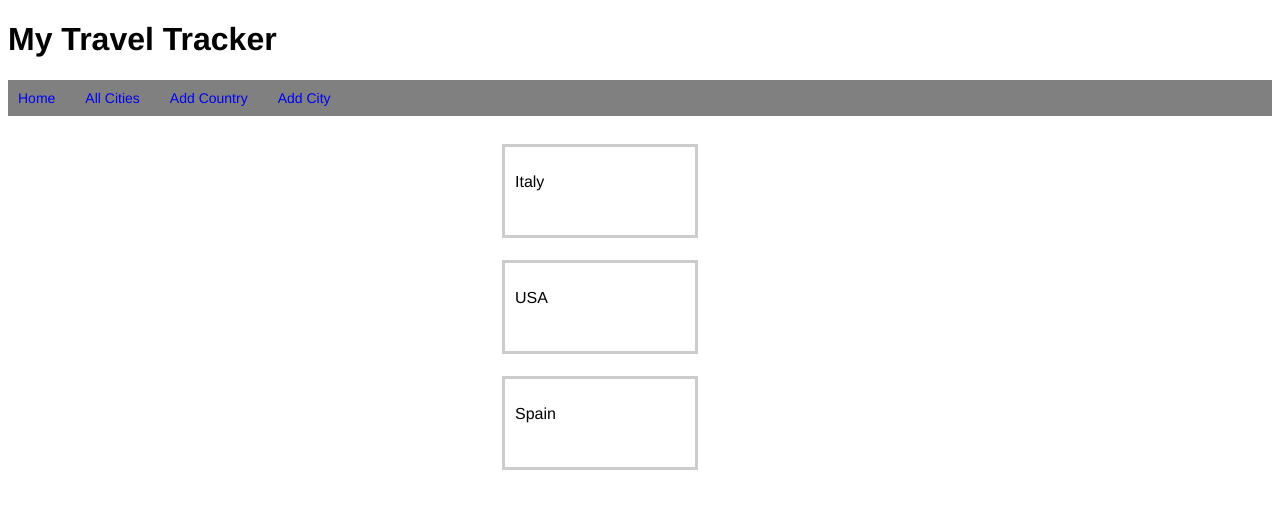
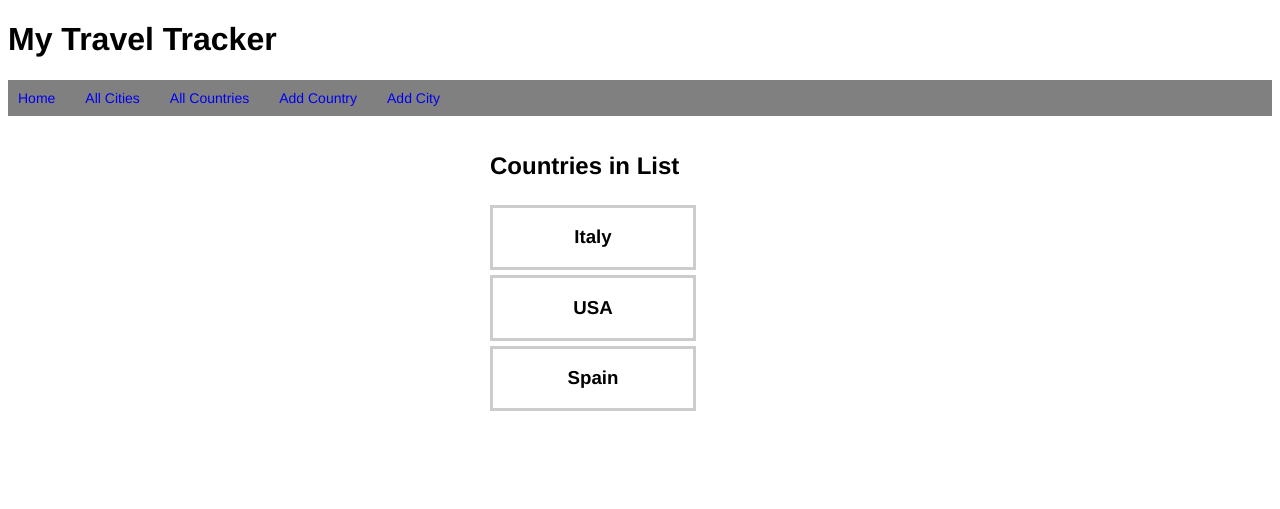
Before and after one commit to ianflod/travel_app_project, a Flask app: page /countries in a window 1280 px wide. Shown: the top 509 px of the page. Run offline with Flask 2, Linux system fonts and the light colour scheme; data comes from the database, SQL or seed files in the repository; both versions use the stored data as it was after the commit.

Commit message:
Improved Countries List

```diff
--- a/static/style.css
+++ b/static/style.css
@@ -88,7 +88,7 @@ button {
 
 .edit {
     border: 3px solid #ccc;
-    width: 150px;
+    width: 200px;
     text-align: center;
     margin-top: 5px;
 }
--- a/templates/base.html
+++ b/templates/base.html
@@ -18,6 +18,7 @@
             <ul class="menu">
                 <li><a href="/">Home</a></li>
                 <li><a href="/cities">All Cities</a></li>
+                <li><a href="/countries">All Countries</a></li>
                 <li><a href="/countries/new_country">Add Country</a></li>
                 <li><a href="/cities/new">Add City</a></li>
             </ul>
--- a/templates/countries/show.html
+++ b/templates/countries/show.html
@@ -2,10 +2,10 @@
 {% block content %}
 
 
-
+<h2>Countries in List</h2>
 {%for country in all_countries %}
-<div class="city">
-    <p>{{country.title}}</p>
+<div class="edit">
+    <h3>{{country.title}}</h3>
 </div>
 {% endfor %}
 
```
Also changed, not shown: db/travel_manager.db.
